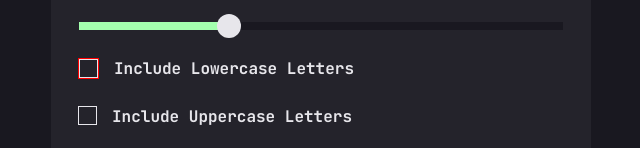
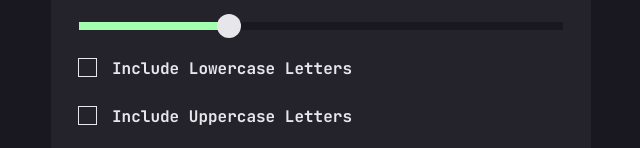
Before and after one commit to julianf97/password-generator, a React (Create React App) app: page / in a window 1280 px wide. Shown: the part 270-418 px from the top of the page, without its empty margins (319-959 px from the left). Built offline with nearby package versions, Linux system fonts and the light colour scheme.

Commit message:
modificandoEstilos

```diff
--- a/src/components/Generator/Generator.js
+++ b/src/components/Generator/Generator.js
@@ -199,7 +199,7 @@ export const Generator = () => {
                             <h6>Include Lowercase Letters</h6>
                         </label>
                         <label  className='checkboxLabel'>
-                            <div onClick={ () => {    handleCheckUpper(); console.log(checkUpper, "Upper")}}>
+                            <div className='contenedorCheckSup' onClick={ () => {    handleCheckUpper(); console.log(checkUpper, "Upper")}}>
                                 {
                                     checkUpper ? <div type='checkbox' className='contenedorCheckActive'>
                                                     <FontAwesomeIcon className='iconCopyActive' icon={faCheck}/>
@@ -210,7 +210,7 @@ export const Generator = () => {
                             <h6>Include Uppercase Letters</h6>
                         </label>
                         <label className='checkboxLabel'>
-                            <div onClick={ () => {    handleCheckNumber(); console.log(checkNumber, "Number")}}>
+                            <div className='contenedorCheckSup' onClick={ () => {    handleCheckNumber(); console.log(checkNumber, "Number")}}>
                                 {
                                     checkNumber ? <div type='checkbox' className='contenedorCheckActive'>
                                                     <FontAwesomeIcon className='iconCopyActive' icon={faCheck}/>
@@ -220,8 +220,8 @@ export const Generator = () => {
                             </div>
                             <h6>Include Numbers</h6>
                         </label>
-                        <label  className='checkboxLabel'>
-                            <div onClick={ () => {    handleCheckSymbol(); console.log(checkSymbol, "Symbol")}}>
+                        <label className='checkboxLabel'>
+                            <div className='contenedorCheckSup' onClick={ () => {    handleCheckSymbol(); console.log(checkSymbol, "Symbol")}}>
                                 {
                                     checkSymbol ? <div type='checkbox' className='contenedorCheckActive'>
                                                     <FontAwesomeIcon className='iconCopyActive' icon={faCheck}/>
--- a/src/components/Generator/_generator.scss
+++ b/src/components/Generator/_generator.scss
@@ -509,7 +509,6 @@ body {
 }
 
 .contenedorCheckSup{
-    border: solid 1px red;
-    height: auto !important;
+    height: 19px !important;
     width: auto !important;
 }
```
